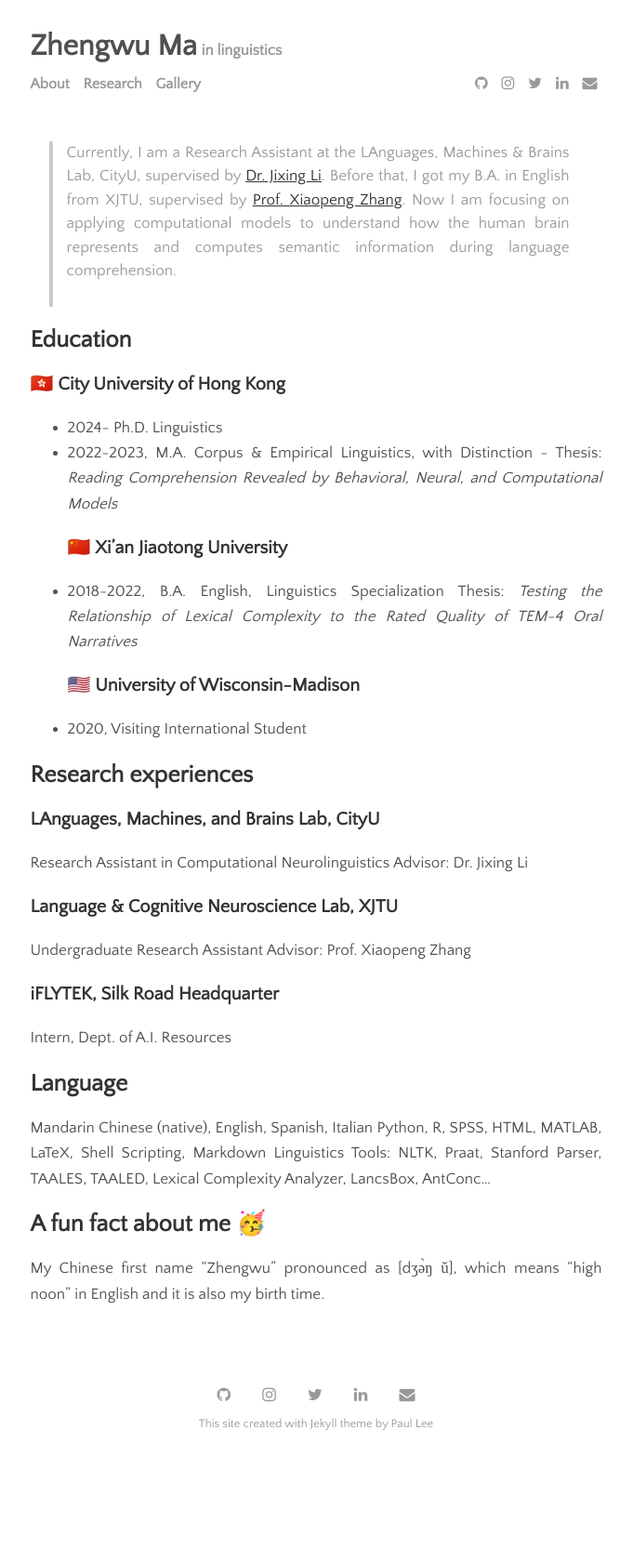
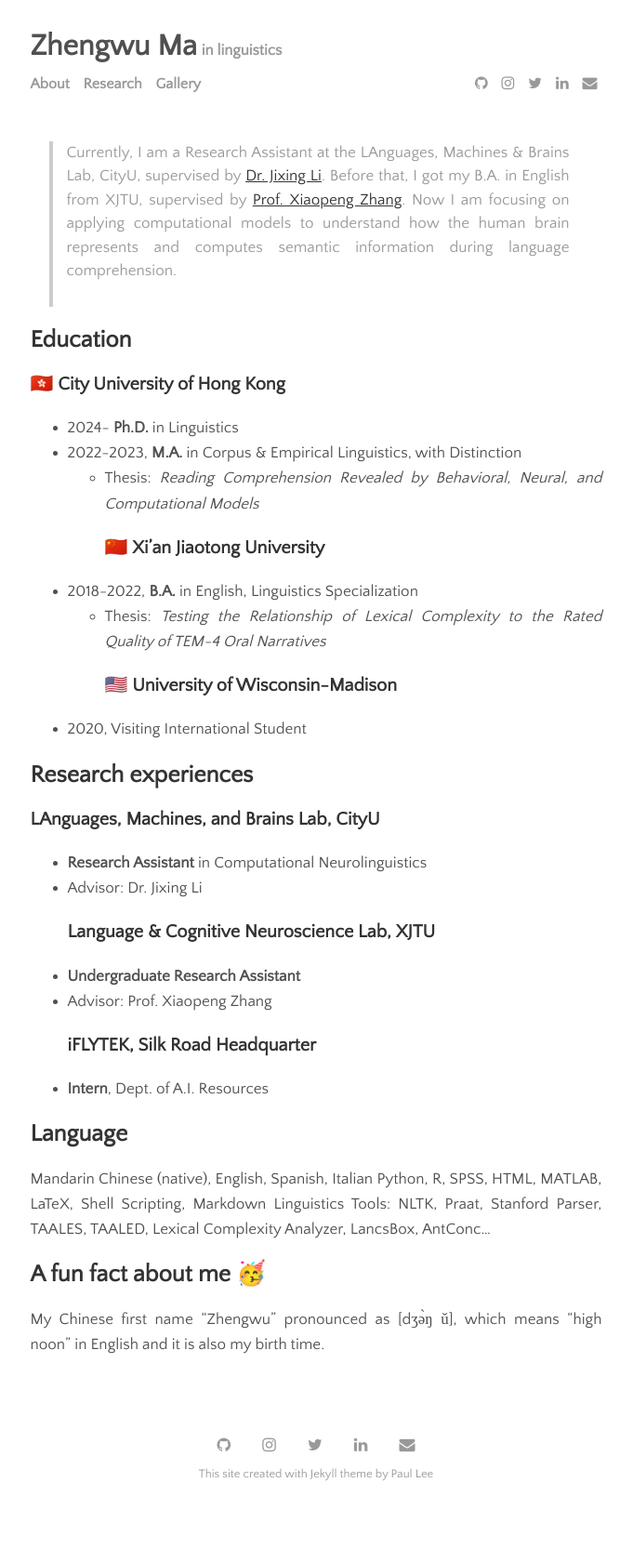
Before and after one commit to zhengwuma/zhengwuma.github.io, a Jekyll site: the page built from menu/about.md, in a window 1280 px wide. Shown: the whole page at 93% size, without its empty margins (300-981 px from the left). Built offline with Jekyll 4.4.1, drawn with Linux system fonts in a browser that asks for light colours; before the commit the page ends 1625 px from its top, so only the background shows below that.

```diff
--- a/menu/about.md
+++ b/menu/about.md
@@ -7,24 +7,24 @@ permalink: /about
 
 ## Education
 ### 🇭🇰 City University of Hong Kong
-- 2024- Ph.D. Linguistics
-- 2022-2023, M.A. Corpus & Empirical Linguistics, with Distinction
-          - Thesis: _Reading Comprehension Revealed by Behavioral, Neural, and Computational Models_
+- 2024- __Ph.D.__ in Linguistics
+- 2022-2023, __M.A.__ in Corpus & Empirical Linguistics, with Distinction
+  - Thesis: _Reading Comprehension Revealed by Behavioral, Neural, and Computational Models_
 ### 🇨🇳 Xi'an Jiaotong University
-- 2018-2022, B.A. English, Linguistics Specialization
-          Thesis: _Testing the Relationship of Lexical Complexity to the Rated Quality of TEM-4 Oral Narratives_
+- 2018-2022, __B.A.__ in English, Linguistics Specialization
+  - Thesis: _Testing the Relationship of Lexical Complexity to the Rated Quality of TEM-4 Oral Narratives_
 ### 🇺🇸 University of Wisconsin-Madison
 - 2020, Visiting International Student
 
 ## Research experiences
 ### LAnguages, Machines, and Brains Lab, CityU
-Research Assistant in Computational Neurolinguistics
-Advisor: Dr. Jixing Li
+- __Research Assistant__ in Computational Neurolinguistics
+- Advisor: Dr. Jixing Li
 ### Language & Cognitive Neuroscience Lab, XJTU
-Undergraduate Research Assistant
-Advisor: Prof. Xiaopeng Zhang
+- __Undergraduate Research Assistant__
+- Advisor: Prof. Xiaopeng Zhang
 ### iFLYTEK, Silk Road Headquarter
-Intern, Dept. of A.I. Resources
+- __Intern__, Dept. of A.I. Resources
 
 ## Language
 Mandarin Chinese (native), English, Spanish, Italian
```
